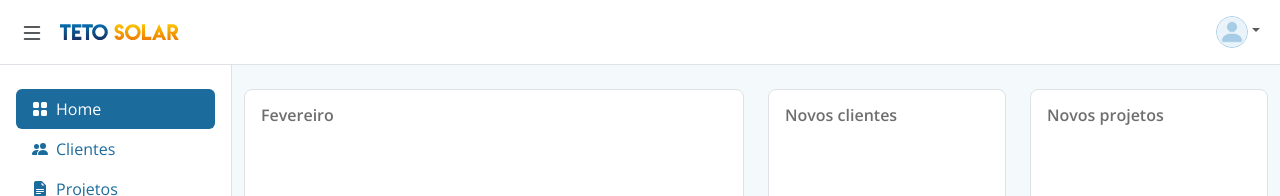
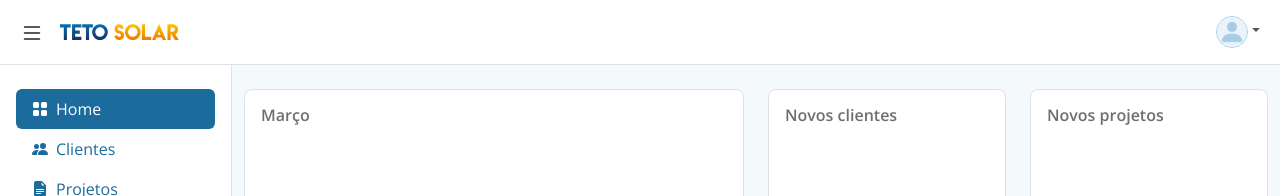
Before and after one commit to Tetohsolar/teto-front, a React (Create React App) app: page / in a window 1280 px wide. Shown: the top 196 px of the page. Built offline with nearby package versions, Linux system fonts and the light colour scheme.

Commit message:
Update the card title

```diff
--- a/src/pages/home/Home.js
+++ b/src/pages/home/Home.js
@@ -19,7 +19,7 @@ const Home = () => {
         <div id="page-content-wrapper" className="container-fluid bg-home py-4">
           <div className="row">
               <div className="col-lg-6">
-                <Card cardContentHome='card-content-home' cardTitle ='Fevereiro' />
+                <Card cardContentHome='card-content-home' cardTitle ='Março' />
               </div>
 
               <div className="col-lg-6">
```
